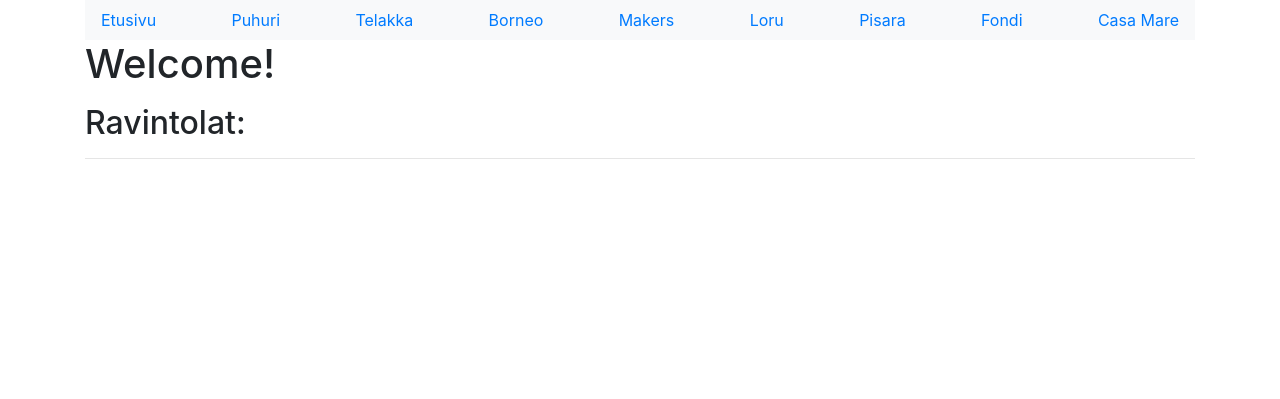
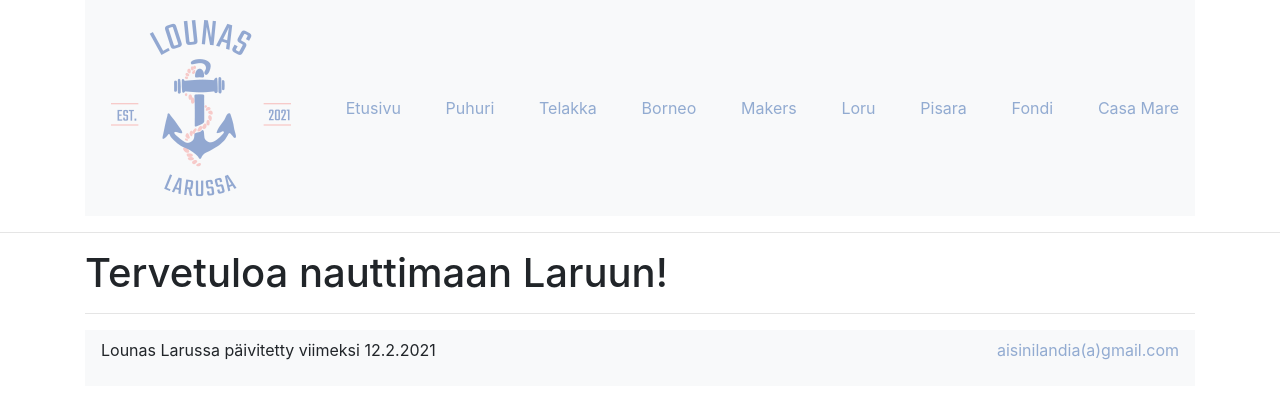
Before and after one commit to sinilandia/tsoha, a Flask app: template templates/index.html in a window 1280 px wide. Shown: the top 399 px of the page. Run offline with Flask 2, Linux system fonts and the light colour scheme; the template is opened without the code that fills it, so the values that code supplies are empty; some libraries are stand-ins or nearby versions.

Commit message:
add logo and theme colors

```diff
--- a/templates/index.html
+++ b/templates/index.html
@@ -1,30 +1,14 @@
 <!doctype html>
-<meta name="viewport" content="width=device-width, initial-scale=1, shrink-to-fit=no">
-<link rel="stylesheet" href="https://stackpath.bootstrapcdn.com/bootstrap/4.5.0/css/bootstrap.min.css">
-<title>Lounas Larussa</title>
+{% extends "layout.html" %}
+{% block title %}Etusivu{% endblock %}
 
+{% block content %}
 <body>
-  <div class="container">
-    <nav class="navbar navbar-light bg-light">
-
-      <a href="/">Etusivu</a>
-      <a href="#">Puhuri</a>
-      <a href="#">Telakka</a>
-      <a href="/ravintola/3">Borneo</a>
-      <a href="/ravintola/2">Makers</a>
-      <a href="#">Loru</a>
-      <a href="#">Pisara</a>
-      <a href="#">Fondi</a>
-      <a href="/ravintola/1">Casa Mare</a>
-    </nav>
-  </div>
-
 <div class="container">
   <div class="row">
     <div class="col-12">
-      <h1>Welcome!</h1>
+      <h1>Tervetuloa nauttimaan Laruun!</h1>
       <p>
-        <h2>Ravintolat:</h2>
 
         <hr>
         {% for ravintola in ravintolat %}
@@ -48,3 +32,4 @@
   </div>
 </div>
 </body>
+{% endblock %}
--- /dev/null
+++ b/templates/layout.html
@@ -0,0 +1,45 @@
+<!doctype html>
+<meta name="viewport" content="width=device-width, initial-scale=1, shrink-to-fit=no">
+<link rel="stylesheet" href="https://stackpath.bootstrapcdn.com/bootstrap/4.5.0/css/bootstrap.min.css">
+<title>Lounas Larussa - {% block title %}{% endblock %}</title>
+
+<head>
+    <style>
+        a {
+            color:#92ABD1;
+        }
+
+        a:hover {
+            color: #F7CAC9;
+        }
+
+
+
+    </style>
+</head>
+
+<div class="container">
+    <nav class="navbar navbar-light bg-light">
+      <img class="logo" src="{{url_for('static', filename='logo.png')}}">
+      <a href="/">Etusivu</a>
+      <a href="#">Puhuri</a>
+      <a href="#">Telakka</a>
+      <a href="/ravintola/3">Borneo</a>
+      <a href="/ravintola/2">Makers</a>
+      <a href="#">Loru</a>
+      <a href="#">Pisara</a>
+      <a href="#">Fondi</a>
+      <a href="/ravintola/1">Casa Mare</a>
+    </nav>
+</div>
+
+<hr>
+    {% block content %}{% endblock %}
+</hr>
+
+<div class="container">
+    <footer class="navbar navbar-light bg-light">
+        <p>Lounas Larussa päivitetty viimeksi 12.2.2021</p>
+        <p><a href="mailto:aisinilandia@gmail.com">aisinilandia(a)gmail.com</a></p>
+    </footer>
+</div>
```
Also changed, not shown: static/logo.png (added).
